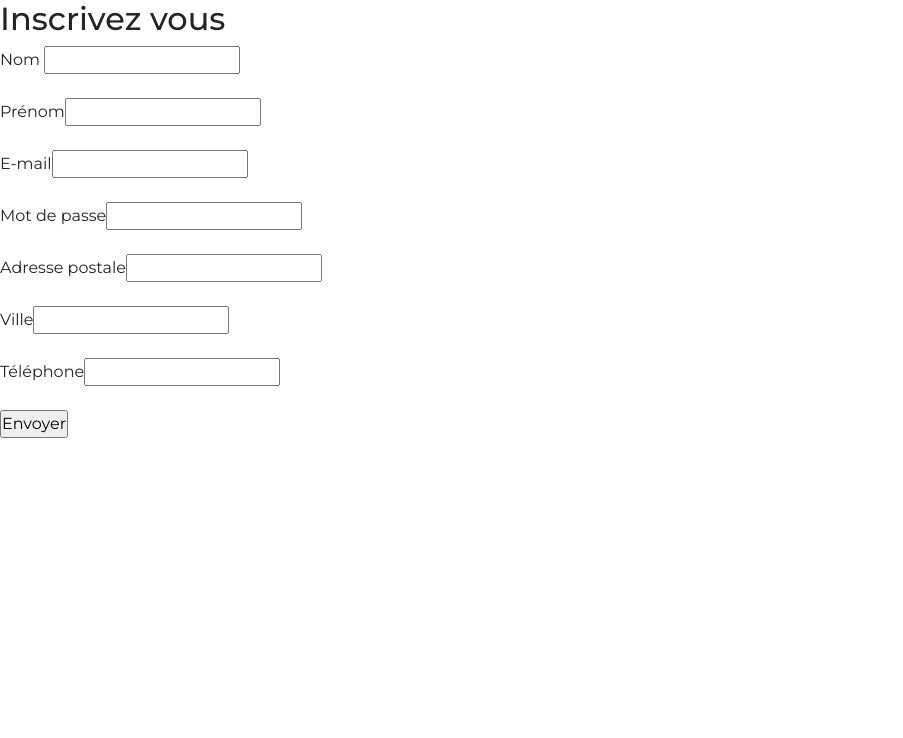
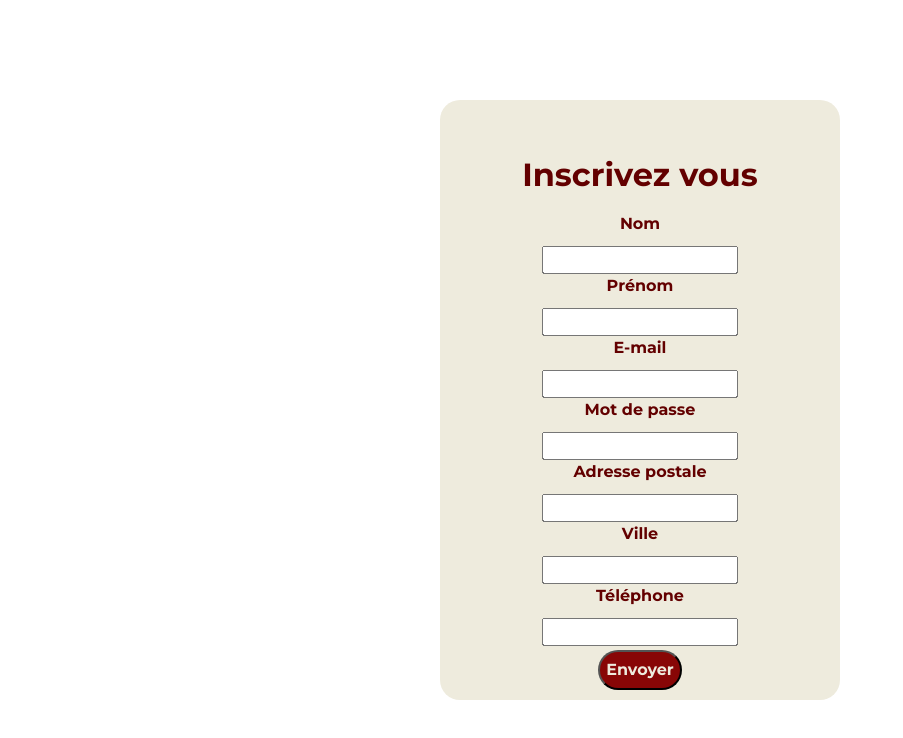
Before and after one commit to adatechschool/project-collectif---site-de-meuble-front, a React (Create React App) app: page /Inscription in a window 1280 px wide. Shown: the top 738 px of the page, without its empty margins (0-903 px from the left). Built offline with nearby package versions, Linux system fonts and the light colour scheme.

Commit message:
ajout du css de la page inscription

```diff
--- /dev/null
+++ b/src/Inscription.css
@@ -0,0 +1,56 @@
+#root{
+    display: flex;
+
+}
+
+.Inscription {
+    background-color: #eeebdd;
+    text-align: center;
+    font-family: "Montserrat", sans-serif;
+    align-items: center;
+    height: 600px;
+    width: 400px;
+    position: fixed;
+    top: 50%;
+    left: 50%;
+    transform: translate(-50%, -50%);
+    border-radius: 20px;
+    display: flex;
+    flex-direction: column;
+    justify-content: center;
+}
+
+.form {
+    width: 400px;
+    display: flex;
+    align-items: center;
+    flex-direction: column;
+    justify-content: center;
+}
+
+h2{
+    padding: 10px;
+}
+
+.form-label, h2 {
+    display: flex;
+    flex-direction: column;
+    color: #630000;
+    font-weight: bold;
+    margin-top: 0px;
+}
+
+input{
+    margin-top: 10px;
+}
+
+.button{
+    display: flex;
+    flex-direction: flex-end;
+    background-color: #880606;
+    color: #eeebdd;
+    font-weight: bold;
+    border-radius: 20px;
+    padding: 6px;
+    margin-top: 540px;
+}
--- a/src/Inscription.js
+++ b/src/Inscription.js
@@ -1,6 +1,7 @@
 import React from "react";
 import "./App.css";
 import "bootstrap/dist/css/bootstrap.min.css";
+import "./Inscription.css";
 
 class Inscription extends React.Component {
   constructor(props) {
@@ -22,58 +23,46 @@ class Inscription extends React.Component {
 
   render() {
     return (
-      <form onSubmit={this.handleSubmit}>
-        <div>
+      <form onSubmit={this.handleSubmit} className="Inscription">
+        <div className="form">
           <h2>Inscrivez vous</h2>
-          <label>
+          <label className="form-label">
             Nom{" "}
             <input
               type="text"
               value={this.state.value}
               onChange={this.handleChange}
             />
-            <br></br>
-            <br></br>
             Prénom
             <input
               type="text"
               value={this.state.value}
               onChange={this.handleChange}
             />
-            <br></br>
-            <br></br>
             E-mail
             <input
               type="text"
               value={this.state.value}
               onChange={this.handleChange}
             />
-            <br></br>
-            <br></br>
             Mot de passe
             <input
               type="text"
               value={this.state.value}
               onChange={this.handleChange}
             />
-            <br></br>
-            <br></br>
             Adresse postale
             <input
               type="text"
               value={this.state.value}
               onChange={this.handleChange}
             />
-            <br></br>
-            <br></br>
             Ville
             <input
               type="text"
               value={this.state.value}
               onChange={this.handleChange}
             />
-            <br></br>
-            <br></br>
             Téléphone
             <input
               type="text"
@@ -82,8 +71,7 @@ class Inscription extends React.Component {
             />
           </label>
         </div>
-        <br></br>
-        <input type="submit" value="Envoyer" />
+        <input className="button" type="submit" value="Envoyer" />
       </form>
     );
   }
--- a/src/Login.css
+++ b/src/Login.css
@@ -5,11 +5,13 @@
   align-items: center;
   height: 400px;
   width: 400px;
-  margin-top: 100px;
-  margin-left: 140px;
   border-radius: 20px;
   display: flex;
   margin-right: 0;
+  position: fixed;
+  top: 50%;
+  left: 50%;
+  transform: translate(-50%, -50%);
 }
 
 .form {
@@ -18,6 +20,10 @@
   align-items: center;
   flex-direction: column;
   justify-content: center;
+  position: fixed;
+  top: 50%;
+  left: 50%;
+  transform: translate(-50%, -50%);
 }
 
 .form-label {
@@ -25,10 +31,10 @@
   font-weight: bold;
   margin-top: 10px;
 }
-
+/*
 .button {
   background-color: rgba(99, 0, 0, 0.7);
-}
+} */
 
 h6 {
   color: #630000;
```
